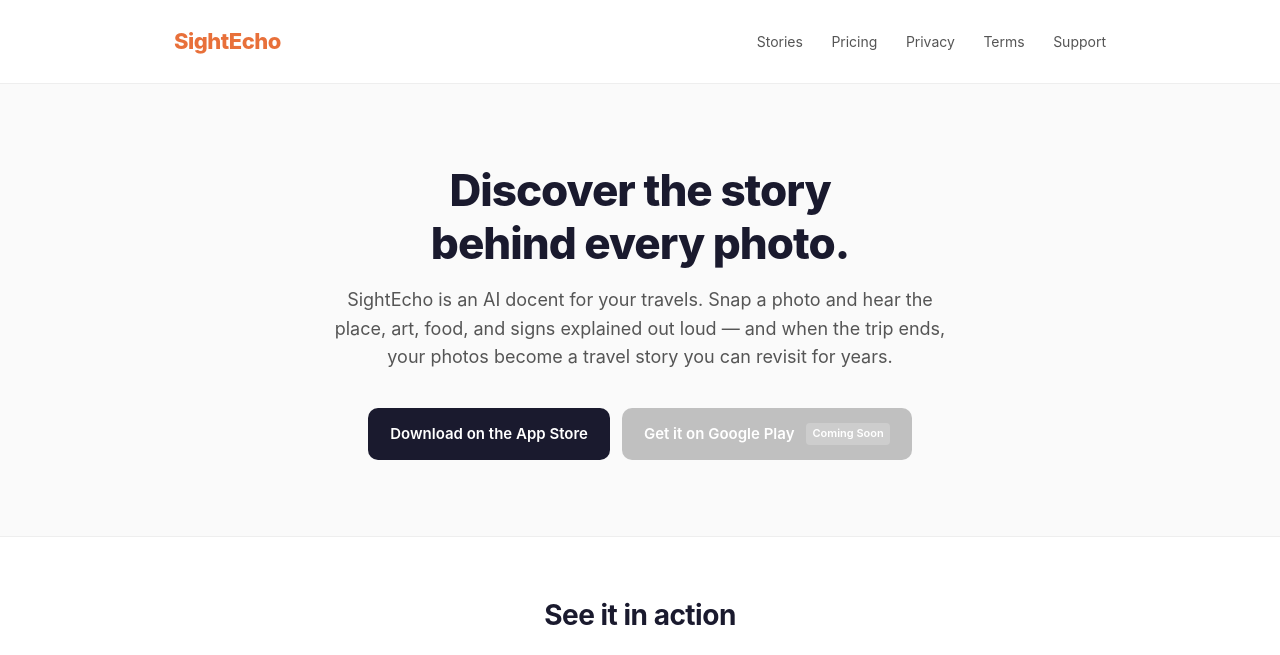
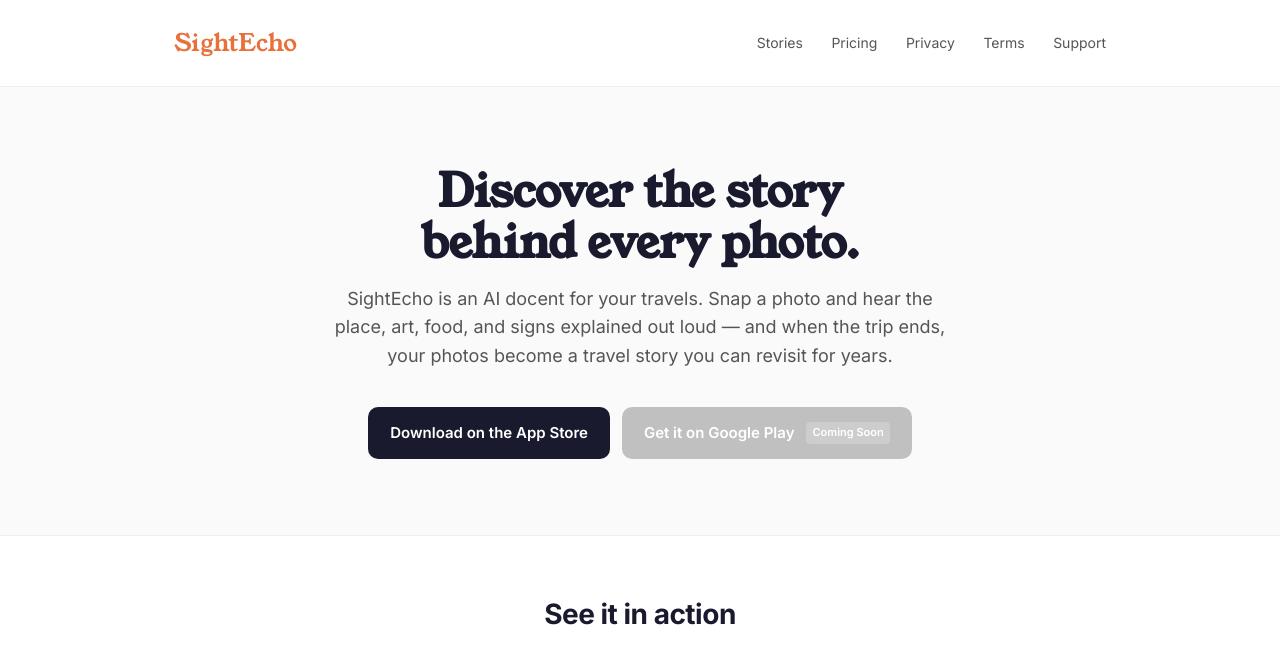
Before and after one commit to sightecho/sightecho.github.io, a plain HTML site: page index.html in a window 1280 px wide. Shown: the top 655 px of the page. Drawn offline with Linux system fonts and the light colour scheme.

Commit message:
design(web): brand fonts — Young Serif wordmark/hero + Inter body
Match the app's Phase-1 typography (Young Serif display + Inter body, both OFL):
- Google Fonts link on all 7 pages.
- Wordmark (.logo) + hero h1 + doc h1 → Young Serif, font-weight removed
  (single-weight font; faux-bold breaks glyphs).
- Body → Inter (kept system fallbacks). Section h2 stays Inter.
- reset-password.html CSP widened minimally: style-src +fonts.googleapis.com,
  font-src fonts.gstatic.com (else Google Fonts blocked).

Palette recolor (ivory/copper) NOT done here — fonts only, mirrors app.

Co-Authored-By: Claude Opus 4.8 (1M context) <noreply@anthropic.com>
Claude-Session: https://claude.ai/code/session_01V6apwhEZv1H9GtxoYCVNsc

```diff
--- a/index.html
+++ b/index.html
@@ -18,10 +18,15 @@
   <meta name="twitter:description" content="An AI docent explains and narrates your travel photos, then keeps them as a lifelong travel memory." />
   <meta name="twitter:image" content="https://sightechoai.com/og-cover.png" />
   <link rel="canonical" href="https://sightechoai.com/" />
+
+  <!-- Brand fonts: Young Serif (display) + Inter (body) — OFL, self-servable -->
+  <link rel="preconnect" href="https://fonts.googleapis.com" />
+  <link rel="preconnect" href="https://fonts.gstatic.com" crossorigin />
+  <link href="https://fonts.googleapis.com/css2?family=Young+Serif&family=Inter:wght@400;500;600;700;800&display=swap" rel="stylesheet" />
   <style>
     * { box-sizing: border-box; }
     body {
-      font-family: -apple-system, BlinkMacSystemFont, 'Segoe UI', sans-serif;
+      font-family: 'Inter', -apple-system, BlinkMacSystemFont, 'Segoe UI', sans-serif;
       margin: 0;
       color: #1a1a2e;
       line-height: 1.6;
@@ -36,7 +41,8 @@
       background: #fff;
     }
     .header-inner { display: flex; justify-content: space-between; align-items: center; }
-    .logo { font-size: 22px; font-weight: 800; color: #E8703A; letter-spacing: -0.5px; text-decoration: none; }
+    /* Young Serif = single weight (400) — NO font-weight (faux-bold breaks it) */
+    .logo { font-family: 'Young Serif', serif; font-size: 24px; color: #E8703A; letter-spacing: 0; text-decoration: none; }
     nav a { color: #555; text-decoration: none; margin-left: 24px; font-size: 14px; }
     nav a:hover { color: #E8703A; }
 
@@ -46,11 +52,11 @@
       text-align: center;
     }
     .hero h1 {
-      font-size: 44px;
-      font-weight: 800;
-      letter-spacing: -1px;
+      font-family: 'Young Serif', serif;
+      font-size: 46px;
+      letter-spacing: -0.01em;
       margin: 0 0 16px;
-      line-height: 1.2;
+      line-height: 1.1;
     }
     .hero p.lead {
       font-size: 18px;
```
Also changed, not shown: account-deletion.html (+5 -2 lines), pricing.html (+6 -3 lines), privacy.html (+6 -3 lines), reset-password.html (+7 -3 lines), support.html (+6 -3 lines), terms.html (+6 -3 lines).
